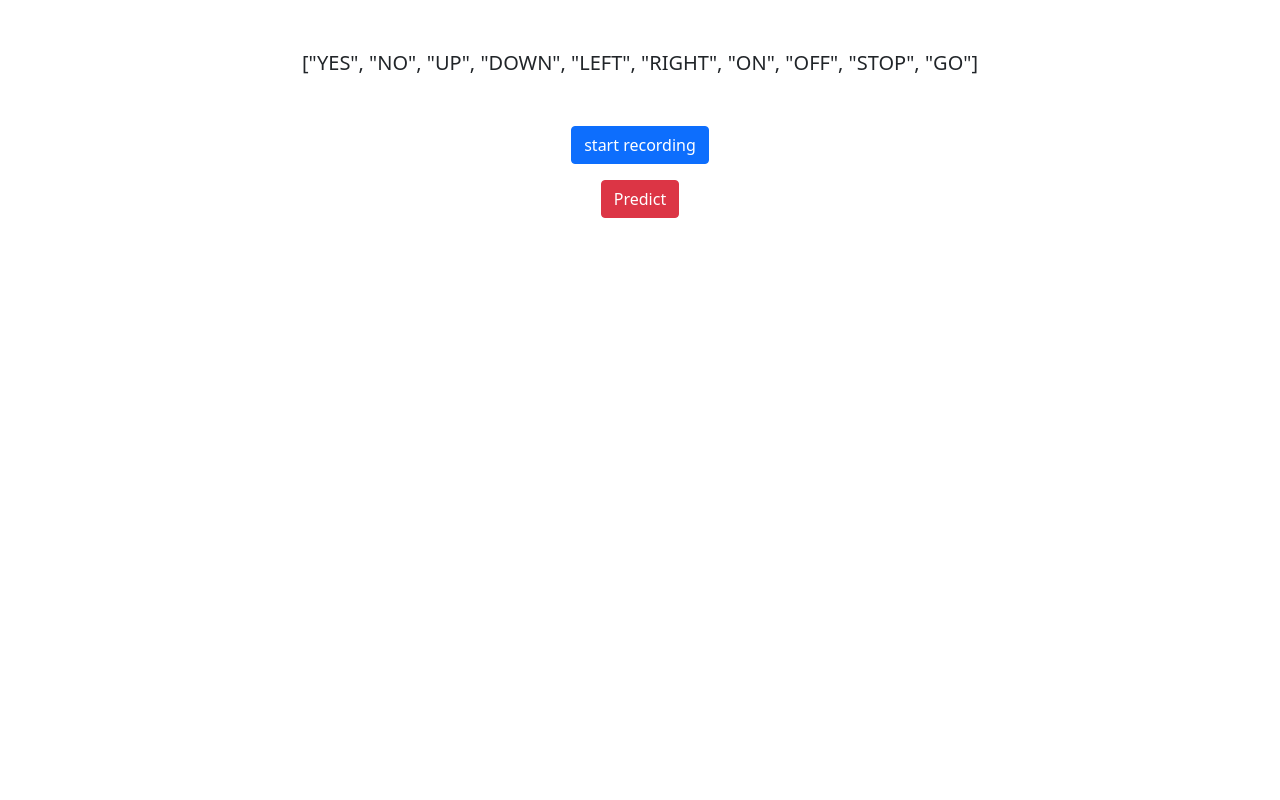
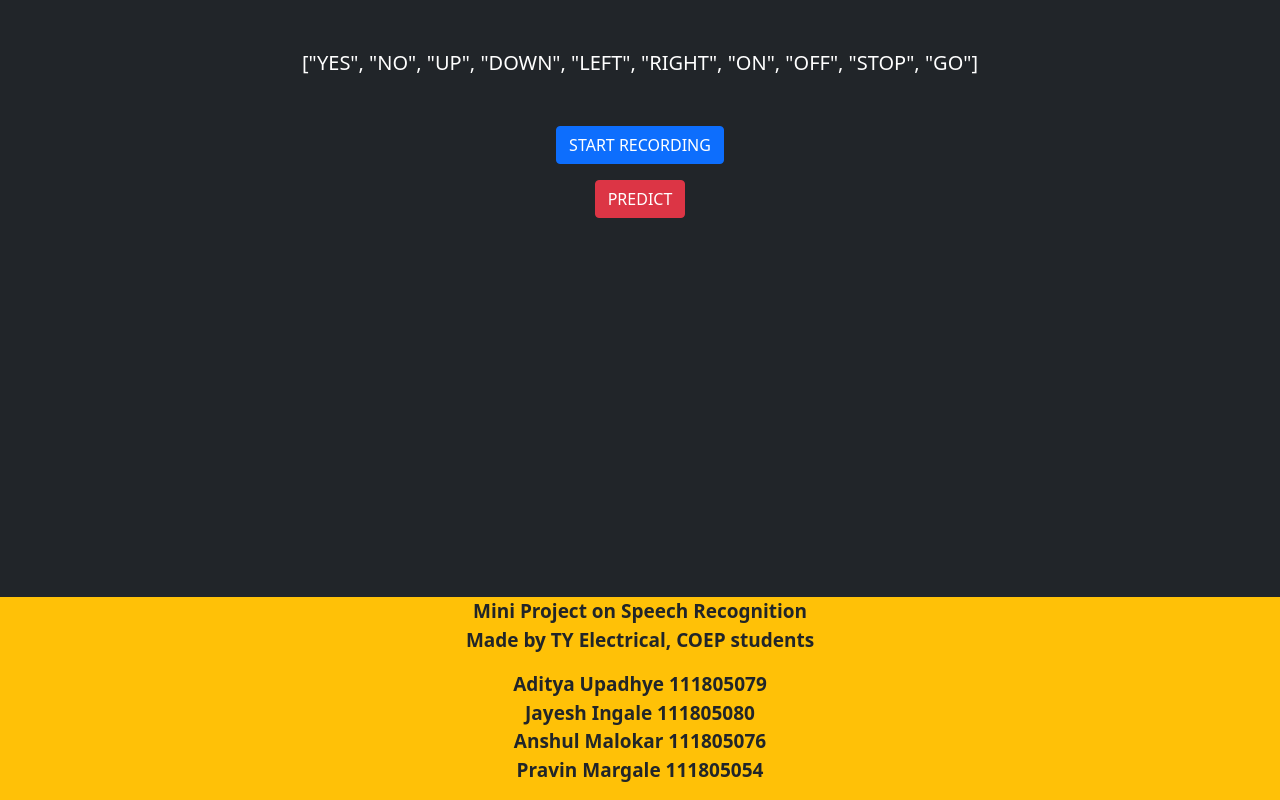
Before and after one commit to Adityaupadhye/mini-project-speech-to-text, a Flask app: page / in a window 1280 px wide. Run offline with Flask 2, Linux system fonts and the light colour scheme.

Commit message:
added design to web page

```diff
--- a/app.py
+++ b/app.py
@@ -1,10 +1,12 @@
 from flask import Flask, render_template, request, redirect
-# import sounddevice as sd
-# import soundfile as sf
+import sounddevice as sd
+import soundfile as sf
 import os
-import model_run
+import onnxruntime as ort
+import librosa
 
 app = Flask(__name__)
+classes = ['down', 'no', 'left', 'go', 'off', 'on', 'right', 'stop', 'up', 'yes']
 
 @app.route('/', methods=['GET','POST'])
 def index():
@@ -12,43 +14,53 @@ def index():
     return render_template('index.html', preds=preds)
 
 
-# def record():
-#     sr = 16000  # Sample rate
-#     seconds = 1  # Duration of recording
-#     print('recording')
-#     myrecording = sd.rec(int(seconds * sr), samplerate=sr, channels=1, blocking=True)
-#     print('done')
-#     sd.wait()  # Wait until recording is finished
-#     if os.path.exists('output.wav'):
-#         os.remove('output.wav')
-#         print('removed')
-#     else:
-#         print('writing 1st time')
-#     sf.write('output.wav', myrecording, sr)
-#     return True
+def run_model():
+    print('run model')
+    samples, sample_rate = librosa.load('output.wav', sr=16000)
+    samples = librosa.resample(samples, sample_rate, 8000)
+    ort_session = ort.InferenceSession('trained_model.onnx')
+    inputs = {ort_session.get_inputs()[0].name: samples.reshape(1,8000,1)}
+    output = ort_session.run(None, inputs)[0].argmax()
+    print(output, classes[output])
+    return classes[output]
+
+def record():
+    sr = 16000  # Sample rate
+    seconds = 1  # Duration of recording
+    print('recording')
+    myrecording = sd.rec(int(seconds * sr), samplerate=sr, channels=1, blocking=True)
+    print('done')
+    sd.wait()  # Wait until recording is finished
+    if os.path.exists('output.wav'):
+        os.remove('output.wav')
+        print('removed')
+    else:
+        print('writing 1st time')
+    sf.write('output.wav', myrecording, sr)
+    return True
 
 
 def play():
     print('playing')
-    # data, fs = sf.read('output.wav')
-    # sd.play(data, fs)
-    # status = sd.wait()
-    # print(status)
+    data, fs = sf.read('output.wav')
+    sd.play(data, fs)
+    status = sd.wait()
+    print(status)
 
 
 @app.route('/start', methods=['GET','POST'])
 def start():
-    # print(record())
+    print(record())
     play()
     return redirect('/')
 
 
 @app.route('/predict', methods=['GET','POST'])
 def predict():
-    preds = model_run.run_model()
+    preds = run_model()
 
     return render_template('index.html', preds='prediction = '+preds)
 
 if __name__ == '__main__':
     port = int(os.environ.get("PORT", 8000))
-    app.run(port=port)
+    app.run(debug=True, port=port)
--- a/model_run.py
+++ /dev/null
@@ -1,18 +0,0 @@
-import onnxruntime as ort
-import librosa
-
-classes = ['down', 'no', 'left', 'go', 'off', 'on', 'right', 'stop', 'up', 'yes']
-
-def run_model():
-    print('run model')
-    samples, sample_rate = librosa.load('output.wav', sr=16000)
-    samples = librosa.resample(samples, sample_rate, 8000)
-    ort_session = ort.InferenceSession('trained_model.onnx')
-    inputs = {ort_session.get_inputs()[0].name: samples.reshape(1,8000,1)}
-    output = ort_session.run(None, inputs)[0].argmax()
-    print(output, classes[output])
-    return classes[output]
-
-if __name__ == '__main__':
-    print('run')
-    run_model()
--- a/templates/index.html
+++ b/templates/index.html
@@ -10,9 +10,15 @@
     <link rel="shortcut icon" href="/static/logo.png" type="image/x-icon">
     <link rel="icon" href="/static/logo.png" type="image/x-icon">
     <title>Speech to Text</title>
+    <style>
+        footer{
+           font-weight: 600;
+           font-size: 19px;
+        }
+    </style>
 </head>
-<body>
-    <div class="container text-center">
+<body class="bg-dark">
+    <div class="container text-center text-white">
         <div class="row">
             <div class="col mt-5 fs-5 text-uppercase">
                 ["yes", "no", "up", "down", "left", "right", "on", "off", "stop", "go"]
@@ -21,10 +27,10 @@
         <div class="row">
             <div class="col">
                 <form action="/start" method="POST" class="text-center mt-5">
-                    <button class="btn btn-primary" type="submit">start recording</button>
+                    <button class="btn btn-primary text-uppercase" type="submit">start recording</button>
                 </form>
                 <form action="/predict" method="post" class="mt-3 text-center">
-                    <button class="btn btn-danger" type="submit">Predict</button>
+                    <button class="btn btn-danger text-uppercase" type="submit">Predict</button>
                 </form>
             </div>
         </div>
@@ -34,6 +40,18 @@
             </div>
         </div>
     </div>
+    <footer class="fixed-bottom text-center bg-warning">
+        <p>
+            Mini Project on Speech Recognition<br>
+            Made by TY Electrical, COEP students
+        </p>
+        <p>
+            Aditya Upadhye 111805079 <br>
+            Jayesh Ingale  111805080 <br>
+            Anshul Malokar 111805076 <br>
+            Pravin Margale 111805054 <br>
+        </p>
+    </footer>
     <script src="https://cdn.jsdelivr.net/npm/bootstrap@5.0.0-beta3/dist/js/bootstrap.bundle.min.js" integrity="sha384-JEW9xMcG8R+pH31jmWH6WWP0WintQrMb4s7ZOdauHnUtxwoG2vI5DkLtS3qm9Ekf" crossorigin="anonymous"></script>
 </body>
 </html>
```
Also changed, not shown: 1 other file.
